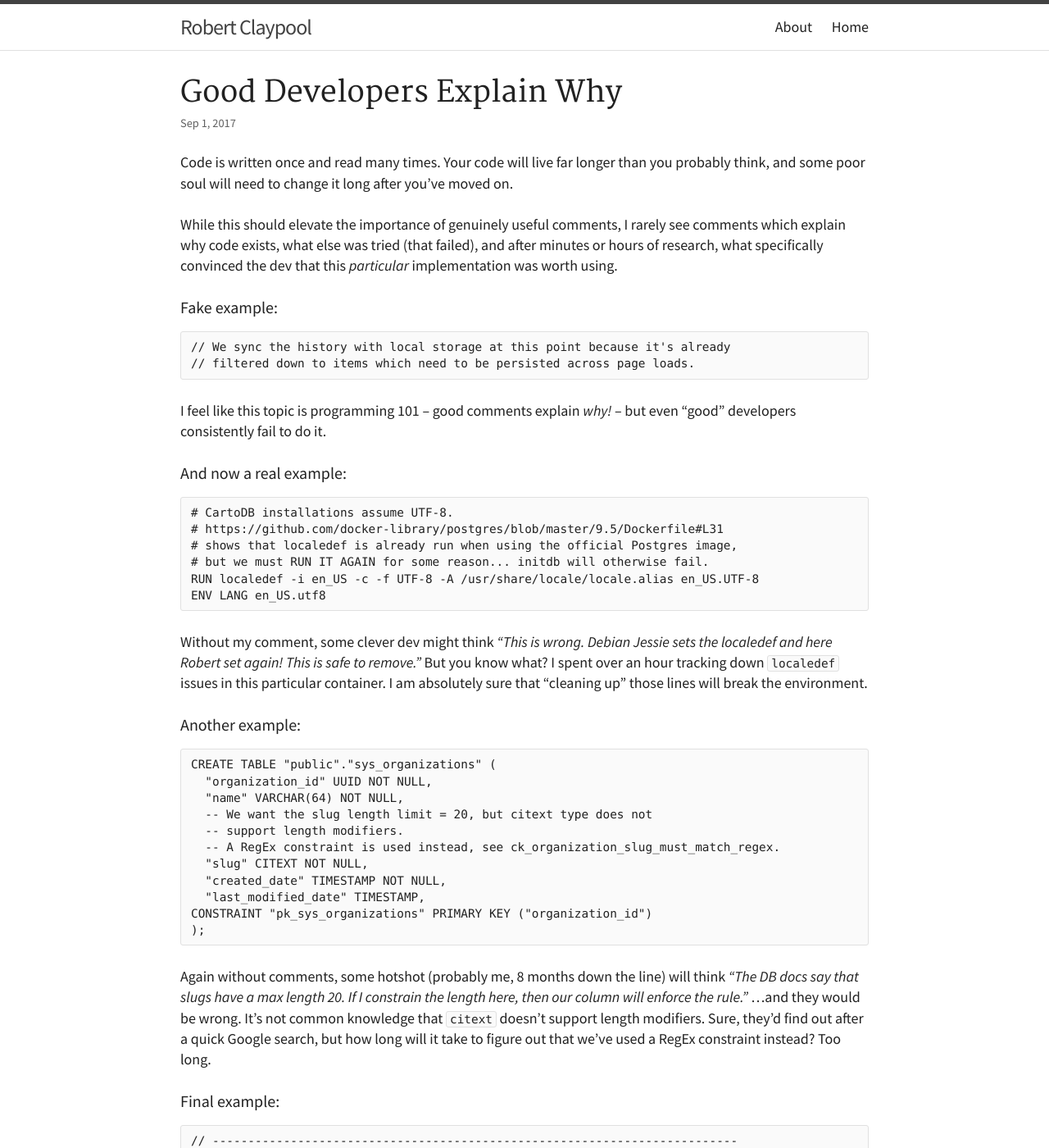
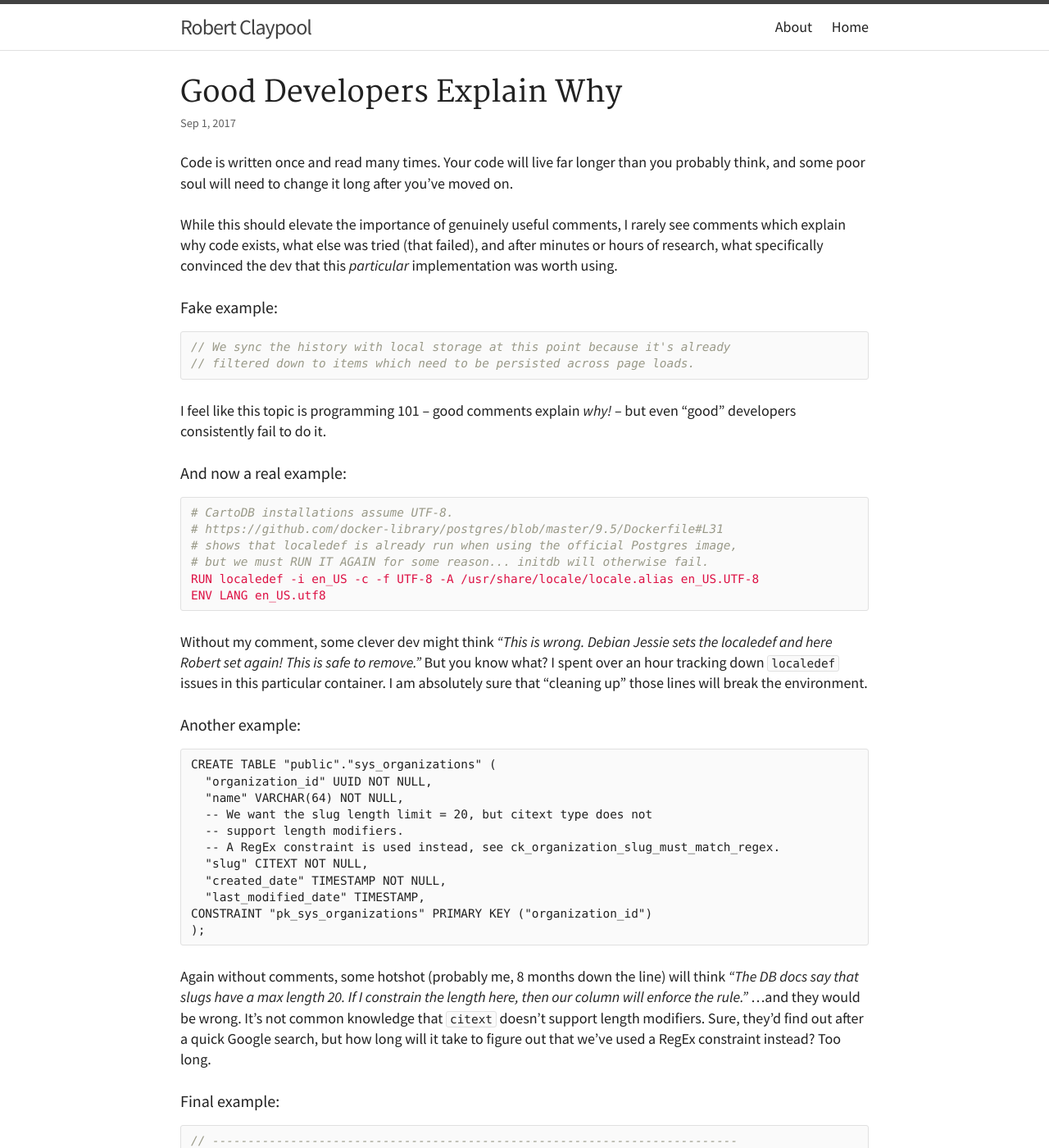
Before and after one commit to robert-claypool/robert-claypool.github.io, a Jekyll site: the page built from _posts/2017-09-01-good-devs-explain-why.md, in a window 1280 px wide and 1400 px high. Shown: the whole window at 82% size. Built offline with Jekyll 4.4.1, drawn with Linux system fonts in a browser that asks for light colours; nearby versions of some CDN libraries; some of the changed text lies outside the part shown.

Commit message:
Fix syntax highlights for 'Good Devs Explain Why'

`````diff
--- a/_posts/2017-09-01-good-devs-explain-why.md
+++ b/_posts/2017-09-01-good-devs-explain-why.md
@@ -16,23 +16,23 @@ specifically convinced the dev that this *particular* implementation was
 worth using.
 
 #### Fake example:
-```JavaScript
+{% highlight JavaScript %}
 // We sync the history with local storage at this point because it's already
 // filtered down to items which need to be persisted across page loads.
-```
+{% endhighlight %}
 
 I feel like this topic is programming 101 -- good comments explain *why!* --
 but even "good" developers consistently fail to do it.
 
 #### And now a real example:
-```YAML
+{% highlight YAML %}
 # CartoDB installations assume UTF-8.
 # https://github.com/docker-library/postgres/blob/master/9.5/Dockerfile#L31
 # shows that localedef is already run when using the official Postgres image,
 # but we must RUN IT AGAIN for some reason... initdb will otherwise fail.
 RUN localedef -i en_US -c -f UTF-8 -A /usr/share/locale/locale.alias en_US.UTF-8
 ENV LANG en_US.utf8
-```
+{% endhighlight %}
 
 Without my comment, some clever dev might think *"This is wrong. Debian Jessie
 sets the localedef and here Robert set again! This is safe to remove."*
@@ -41,7 +41,7 @@ this particular container. I am absolutely sure that "cleaning up" those lines
 will break the environment.
 
 #### Another example:
-```PLpgSQL
+{% highlight PLpgSQL %}
 CREATE TABLE "public"."sys_organizations" (
   "organization_id" UUID NOT NULL,
   "name" VARCHAR(64) NOT NULL,
@@ -53,7 +53,7 @@ CREATE TABLE "public"."sys_organizations" (
   "last_modified_date" TIMESTAMP,
 CONSTRAINT "pk_sys_organizations" PRIMARY KEY ("organization_id")
 );
-````
+{% endhighlight %}
 
 Again without comments, some hotshot (probably me, 8 months down the line)
 will think *"The DB docs say that slugs have a max length 20. If
@@ -64,14 +64,14 @@ but how long will it take to figure out that we've used a RegEx constraint
 instead? Too long.
 
 #### Final example:
-```JavaScript
+{% highlight JavaScript %}
 // --------------------------------------------------------------------------
 // -- This gateway is for members to get and change info within their org. --
 // -- The caller MUST assert org-level permissions. These functions and    --
 // -- stored procs filter data by the member's org, but they do not check  --
 // -- the member's roles or permissions.                                   --
 // --------------------------------------------------------------------------
-```
+{% endhighlight %}
 
 This type of comment I consider most important. For anyone new to your
 codebase, security decisions are most critical to understand. If your
`````
